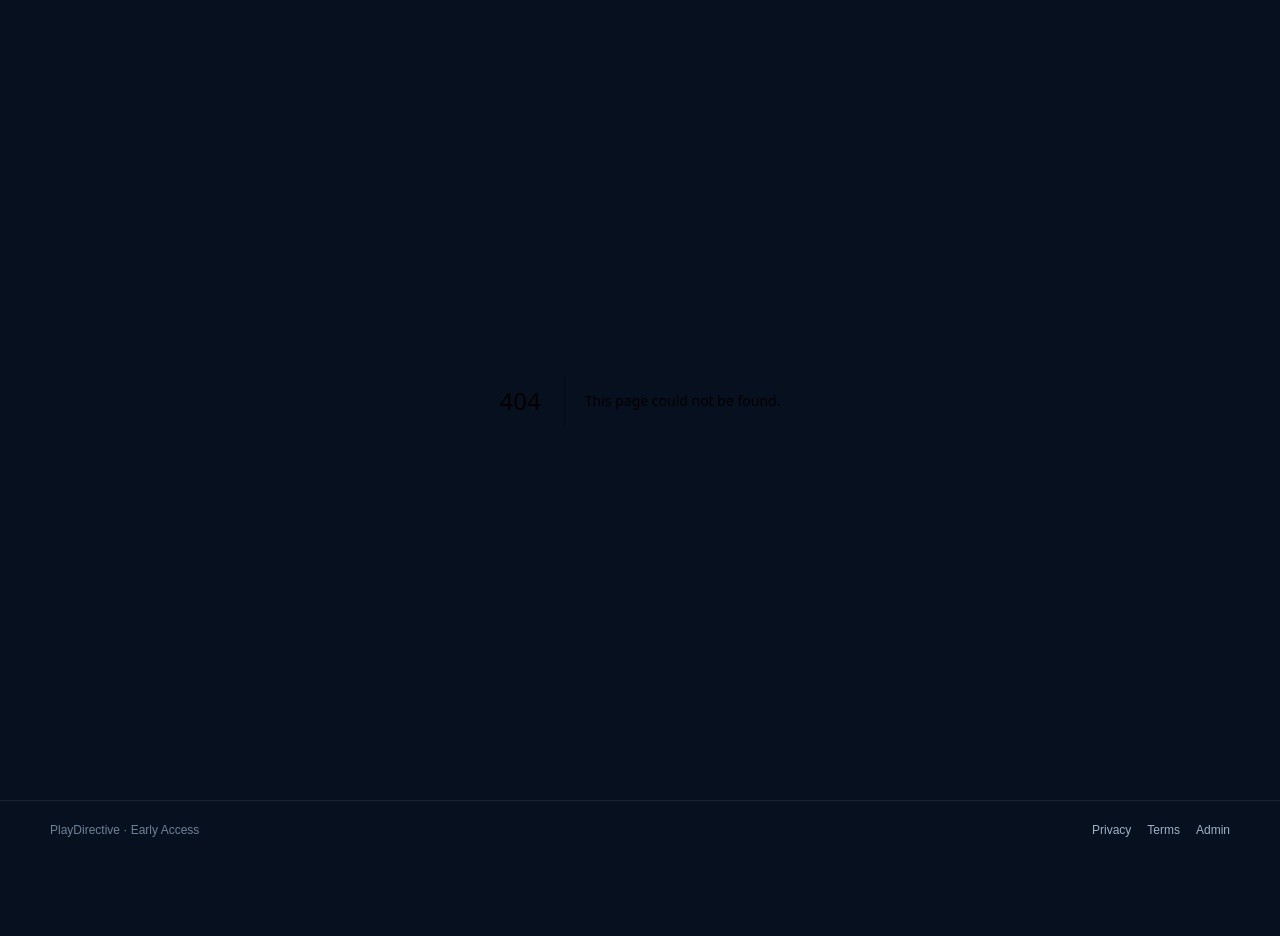
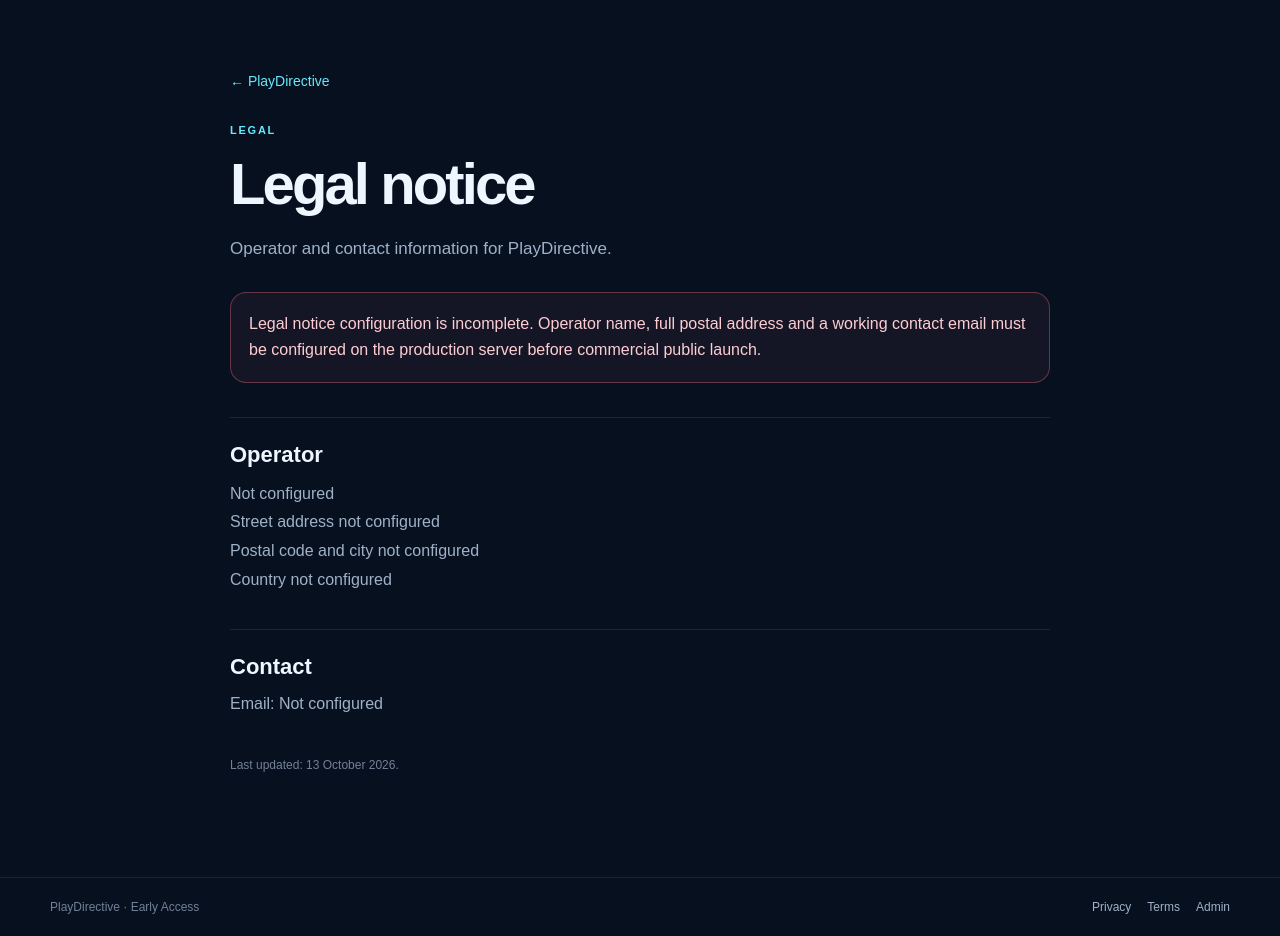
Before and after one commit to danielwauer-maker/roblox-decision-engine, a Next.js app in the folder apps/web/: page /legal in a window 1280 px wide. Before the commit this address had no page. Before the commit the page ends 859 px from the top, so only its background shows below. Built offline with nearby package versions, Linux system fonts and the light colour scheme.

Commit message:
feat(go-live): add runtime-configured PlayDirective legal notice

```diff
--- /dev/null
+++ b/apps/web/app/legal/page.tsx
@@ -0,0 +1,65 @@
+import type { Metadata } from "next";
+
+export const metadata: Metadata = {
+  title: "Legal notice",
+  description: "Legal notice and operator information for PlayDirective.",
+};
+
+export const dynamic = "force-dynamic";
+
+function value(name: string) {
+  return (process.env[name] ?? "").trim();
+}
+
+export default function LegalPage() {
+  const operator = value("LEGAL_OPERATOR_NAME");
+  const street = value("LEGAL_STREET_ADDRESS");
+  const postalCity = value("LEGAL_POSTAL_CITY");
+  const country = value("LEGAL_COUNTRY");
+  const email = value("LEGAL_EMAIL");
+  const additional = value("LEGAL_ADDITIONAL_DETAILS");
+  const complete = Boolean(operator && street && postalCity && country && email);
+
+  return (
+    <main style={{ minHeight: "100vh", background: "#07101f", color: "#eef7ff", fontFamily: "Arial, sans-serif" }}>
+      <section style={{ maxWidth: 820, margin: "0 auto", padding: "72px clamp(20px,5vw,24px) 90px" }}>
+        <a href="/" style={{ color: "#67e8f9", textDecoration: "none", fontSize: 14 }}>← PlayDirective</a>
+        <div style={{ marginTop: 34, color: "#67e8f9", fontSize: 11, fontWeight: 800, letterSpacing: ".16em", textTransform: "uppercase" }}>Legal</div>
+        <h1 style={{ margin: "14px 0 0", fontSize: "clamp(40px,8vw,58px)", letterSpacing: "-.05em" }}>Legal notice</h1>
+        <p style={{ color: "#9fb1c7", lineHeight: 1.75, fontSize: 17 }}>Operator and contact information for PlayDirective.</p>
+
+        {!complete && (
+          <div style={{ marginTop: 28, border: "1px solid rgba(251,113,133,.35)", background: "rgba(251,113,133,.06)", color: "#fecdd3", borderRadius: 16, padding: 18, lineHeight: 1.65 }}>
+            Legal notice configuration is incomplete. Operator name, full postal address and a working contact email must be configured on the production server before commercial public launch.
+          </div>
+        )}
+
+        <section style={{ marginTop: 34, borderTop: "1px solid rgba(255,255,255,.09)", paddingTop: 24 }}>
+          <h2 style={{ margin: 0, fontSize: 22 }}>Operator</h2>
+          <div style={{ marginTop: 12, color: "#9fb1c7", lineHeight: 1.8 }}>
+            <div>{operator || "Not configured"}</div>
+            <div>{street || "Street address not configured"}</div>
+            <div>{postalCity || "Postal code and city not configured"}</div>
+            <div>{country || "Country not configured"}</div>
+          </div>
+        </section>
+
+        <section style={{ marginTop: 34, borderTop: "1px solid rgba(255,255,255,.09)", paddingTop: 24 }}>
+          <h2 style={{ margin: 0, fontSize: 22 }}>Contact</h2>
+          <p style={{ margin: "10px 0 0", color: "#9fb1c7", lineHeight: 1.75 }}>
+            Email: {email ? <a href={`mailto:${email}`} style={{ color: "#67e8f9" }}>{email}</a> : "Not configured"}
+          </p>
+        </section>
+
+        {additional && (
+          <section style={{ marginTop: 34, borderTop: "1px solid rgba(255,255,255,.09)", paddingTop: 24 }}>
+            <h2 style={{ margin: 0, fontSize: 22 }}>Additional information</h2>
+            <p style={{ margin: "10px 0 0", color: "#9fb1c7", lineHeight: 1.75, whiteSpace: "pre-line" }}>{additional}</p>
+          </section>
+        )}
+
+        <p style={{ marginTop: 38, color: "#718198", fontSize: 12, lineHeight: 1.6 }}>Last updated: 13 October 2026.</p>
+      </section>
+    </main>
+  );
+}
```
